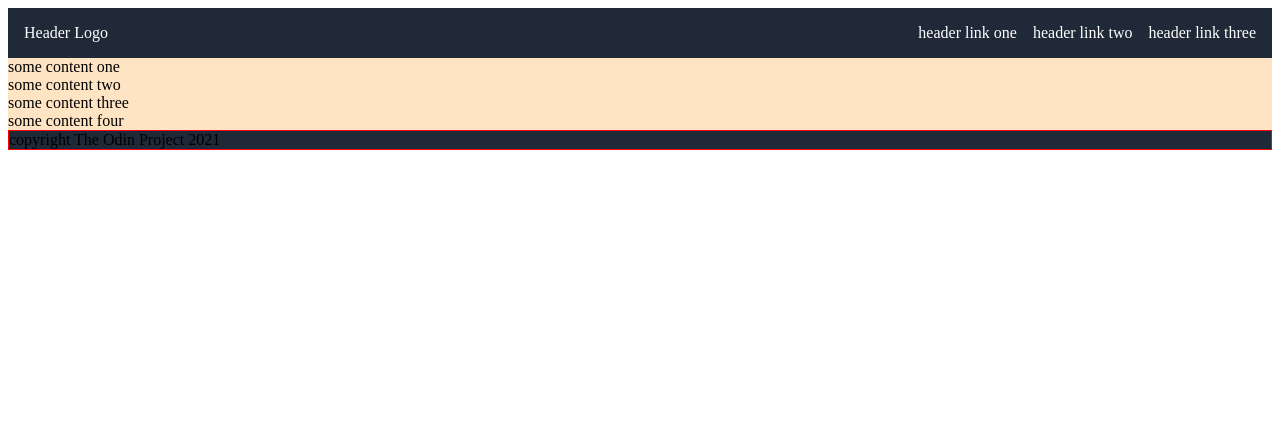
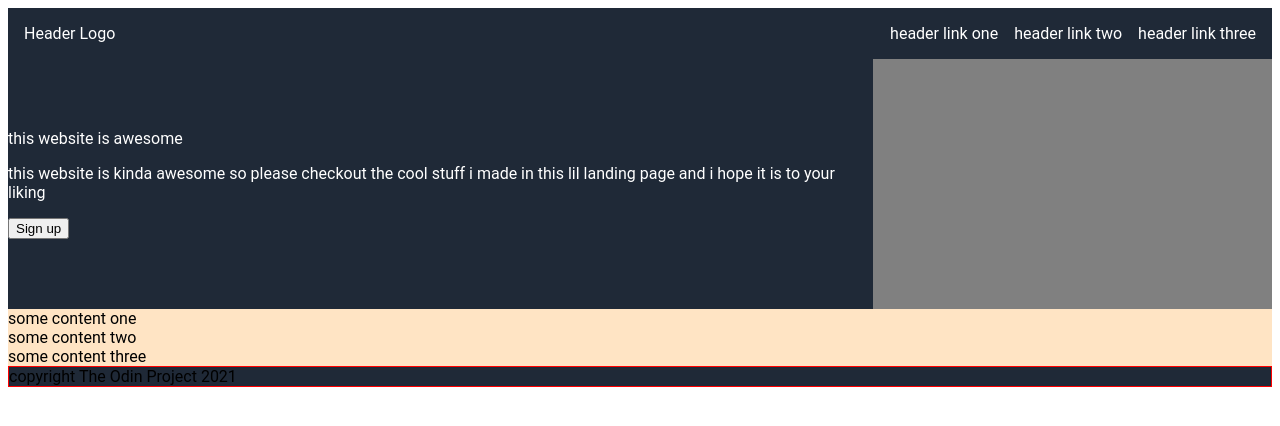
Before and after one commit to VoidOfMaya/TOP-LandingPage, a plain HTML site: page index.html in a window 1280 px wide. Drawn offline with Linux system fonts and the light colour scheme.

Commit message:
create main basic elements for the hero section

```diff
--- a/index.html
+++ b/index.html
@@ -9,22 +9,38 @@
 </head>
 <body>
     <header>
-        <div class="header-logo">Header Logo</div>
+        <div class="top-nav">
+            <div class="header-logo">Header Logo</div>
 
-        <ul class="top-nav">
-            <li>header link one</li>
-            <li>header link two</li>
-            <li>header link three</li>
-        </ul>
+            <ul>
+                <li>header link one</li>
+                <li>header link two</li>
+                <li>header link three</li>
+            </ul>
+        </div>
+        <div class="hero-container">
+            <div class="hero-container-A">
+                <div class="hero-title">this website is awesome</div>
+                <div class="hero-paragraph">
+                    <p>this website is kinda awesome so please checkout the cool stuff i made in this
+                        lil landing page and i hope it is to your liking
+                    </p>
+                </div>
+                <button>Sign up</button>
+            </div>
+            <div class="hero-container-B">
+                <img>
+            </div>
+
+        </div>
+
 
     </header>
 
-    <div class="main-container">
-        <div class="container-item">some content one</div>
-        <div class="container-item">some content two</div>
-        <div class="container-item">some content three</div>
-        <div class="container-item">some content four</div>
-    </div>
+
+    <div class="item-container" id="1">some content one</div>
+    <div class="item-container" id="2">some content two</div>
+    <div class="item-container" id="3">some content three</div>
 
     <footer>
         <div class="footer-text">copyright The Odin Project 2021</div>
--- a/style.css
+++ b/style.css
@@ -1,17 +1,25 @@
 body{
     display: flex;
     flex-direction: column;
+    font-family: 'roboto';
+
 }
+/*global header/footer css*/
 header,
 footer{
     background-color: #1f2937;
 }
+
+
+/*hero container (first container + header)*/
 header{
     box-sizing: border-box;
-    display: flex;
     color: white;
     justify-content: center;
     align-items: center;
+}
+.top-nav{
+    display: flex;
 }
 .header-logo{
     box-sizing: border-box;
@@ -19,7 +27,7 @@ header{
     padding: 16px;
 }
 
-.top-nav{
+.top-nav ul{
     box-sizing: border-box;
     display: flex;
     gap: 16px;
@@ -27,16 +35,50 @@ header{
     padding-right: 16px;
 }
 
-.main-container{
+.hero-container{
+    display: flex;
+    justify-content: center;
+
+
+}
+
+
+.hero-container-A{
+    align-self: center;
+
+}
+.hero-container-B{
+    height: 250px;
+    width: 400px;
+    background-color: gray;
+}
+
+
+/*global item conntainer css*/
+.item-container{
     display: flex;
     flex-direction: column;
     background-color: bisque;
 }
 
+/*container 1*/
+.item-container#1{
+
+}
+/*container 2*/
+.item-container#2{
+
+}
+/*container 3*/
+.item-container#3{
+
+}
+
+
+/*footer*/
 footer{
     display: flex;
     margin-bottom:auto;
     border: red solid 1px;
 
-
 }
```
